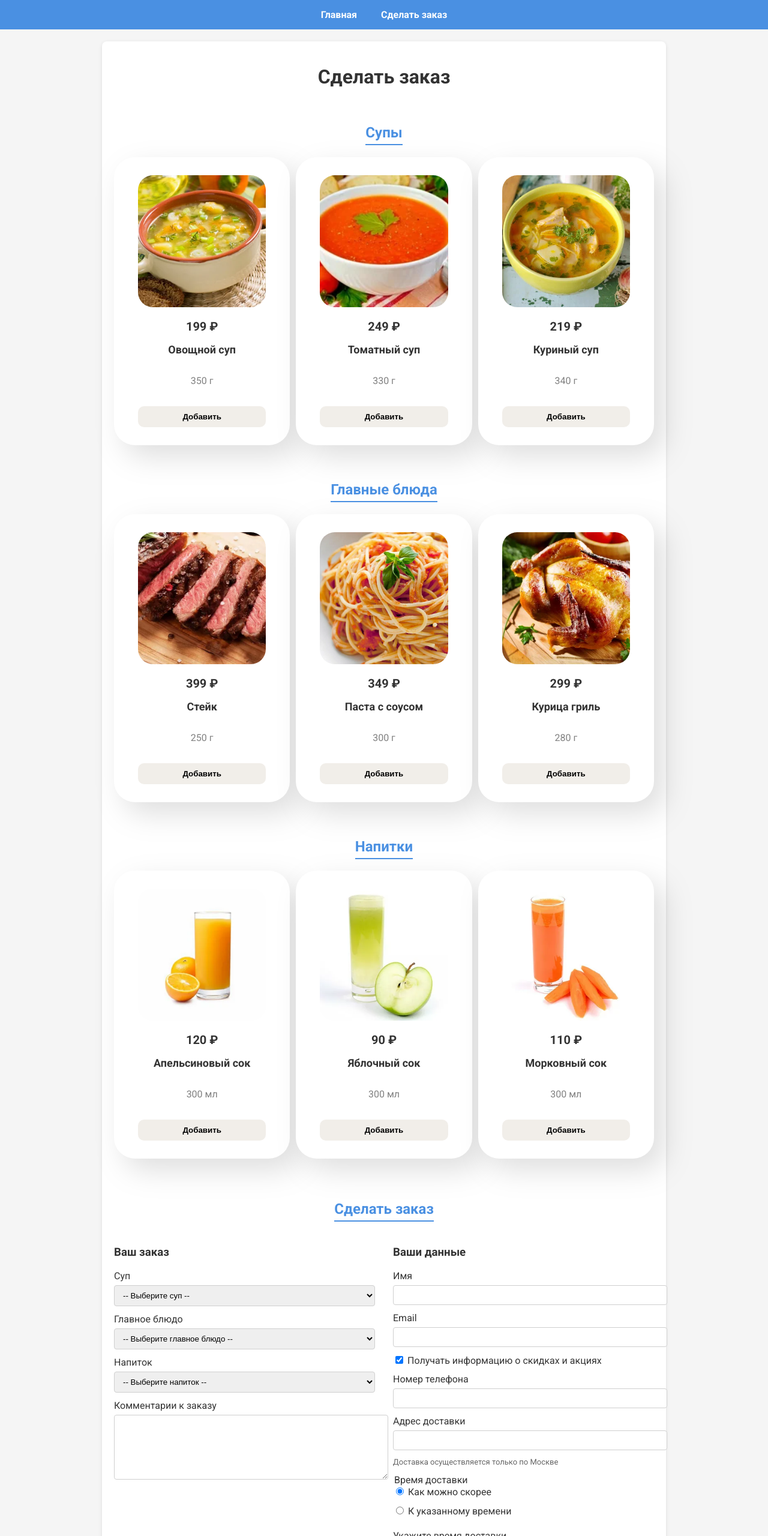
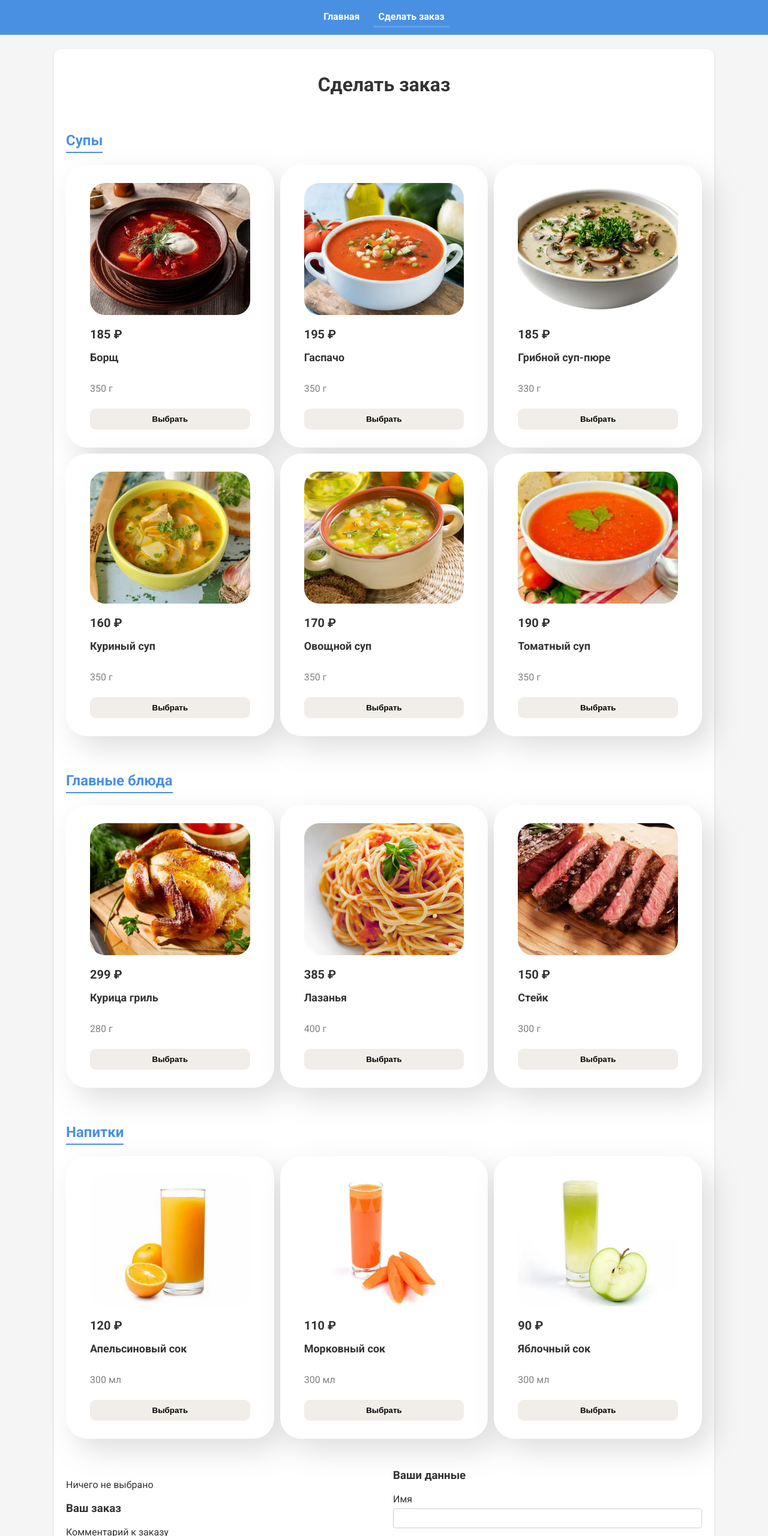
Before and after one commit to Draponoid/site, a plain HTML site: page lunch.html in a window 1280 px wide. Shown: the top 2560 px of the page at 60% size. Drawn offline with Linux system fonts and the light colour scheme.

Commit message:
Add files via upload

```diff
--- /dev/null
+++ b/dishes.js
@@ -0,0 +1,105 @@
+const dishes = [
+    // Супы (category: 'soup') - 6 позиций
+    {
+        keyword: 'borscht',
+        name: 'Борщ',
+        price: 185,
+        category: 'soup',
+        count: '350 г',
+        image: 'soupe4'
+    },
+    {
+        keyword: 'gazpacho',
+        name: 'Гаспачо',
+        price: 195,
+        category: 'soup',
+        count: '350 г',
+        image: 'soupe5'
+    },
+    {
+        keyword: 'mushroom-soup',
+        name: 'Грибной суп-пюре',
+        price: 185,
+        category: 'soup',
+        count: '330 г',
+        image: 'soupe6'
+    },
+    // --- НОВЫЕ СУПЫ С ЗАГЛУШКАМИ ---
+    {
+        keyword: 'vegetable-soup',
+        name: 'Овощной суп',
+        price: 170, // Цена-заглушка
+        category: 'soup',
+        count: '350 г',
+        image: 'soupe1' // Путь к картинке-заглушке
+    },
+    {
+        keyword: 'tomato-soup',
+        name: 'Томатный суп',
+        price: 190, // Цена-заглушка
+        category: 'soup',
+        count: '350 г',
+        image: 'soupe2' // Путь к картинке-заглушке
+    },
+    {
+        keyword: 'chicken-soup',
+        name: 'Куриный суп',
+        price: 160, // Цена-заглушка
+        category: 'soup',
+        count: '350 г',
+        image: 'soupe3' // Путь к картинке-заглушке
+    },
+    // ---
+
+    // Главные блюда (category: 'main')
+    {
+        keyword: 'chicken-grill',
+        name: 'Курица гриль',
+        price: 299,
+        category: 'main',
+        count: '280 г',
+        image: 'food3'
+    },
+    {
+        keyword: 'Steak',
+        name: 'Стейк',
+        price: 150,
+        category: 'main',
+        count: '300 г',
+        image: 'food1'
+    },
+    {
+        keyword: 'lasagna',
+        name: 'Лазанья',
+        price: 385,
+        category: 'main',
+        count: '400 г',
+        image: 'food2'
+    },
+
+    // Напитки (category: 'drink')
+    {
+        keyword: 'apple-juice',
+        name: 'Яблочный сок',
+        price: 90,
+        category: 'drink',
+        count: '300 мл',
+        image: 'drink2'
+    },
+    {
+        keyword: 'carrot-juice',
+        name: 'Морковный сок',
+        price: 110,
+        category: 'drink',
+        count: '300 мл',
+        image: 'drink3'
+    },
+    {
+        keyword: 'orange-juice',
+        name: 'Апельсиновый сок',
+        price: 120,
+        category: 'drink',
+        count: '300 мл',
+        image: 'drink1'
+    }
+];
--- a/lunch.css
+++ b/lunch.css
@@ -9,11 +9,11 @@
   gap: 10px; /* отступ между элементами */
 }
 
-/* Карточка блюда (section>div>div) */
+/* Карточка блюда */
 .food-card {
   background: white;
   border-radius: 35px;
-  padding: 30px 40px; /* 30px сверху/снизу, 40px справа/слева */
+  padding: 30px 40px;
   display: flex;
   flex-direction: column; /* вертикальное направление */
   gap: 12px;
@@ -26,6 +26,23 @@
 }
 
 .food-card:hover { border: 2px solid tomato; transform: translateY(-6px); }
+
+/* Выделение выбранной карточки */
+.food-card.selected {
+  border: 2px solid tomato; /* Рамка, как при :hover */
+  transform: translateY(-6px); /* Сдвиг, как при :hover */
+}
+
+/* При наведении на выбранную карточку сохраняем стиль выделения */
+.food-card.selected:hover {
+  border: 2px solid tomato;
+  transform: translateY(-6px);
+}
+
+/* Дополнительно, для красоты в блоке заказа */
+#order-details p {
+    line-height: 1.4;
+}
 
 /* Изображение внутри карточки */
 .food-card img {
@@ -116,7 +133,7 @@
   .page-title { font-size: 24px; }
 }
 
-/* <=400px: ещё компактнее */
+
 @media (max-width: 400px) {
   .food-card img { height: 180px; }
   .page-title { font-size: 20px; }
--- a/lunch.html
+++ b/lunch.html
@@ -25,136 +25,34 @@
 
   <h1 class="page-title">Сделать заказ</h1>
 
-  <!-- СУПЫ -->
   <section class="food-section" aria-labelledby="soups">
     <h2 id="soups">Супы</h2>
 
     <div class="foods-grid" role="list">
-
-      <div class="food-card" role="listitem">
-        <img src="images/soupe1.webp" alt="Овощной суп">
-        <p class="price">199 ₽</p>
-        <p class="name">Овощной суп</p>
-        <p class="weight">350 г</p>
-        <button>Добавить</button>
       </div>
-
-      <div class="food-card" role="listitem">
-        <img src="images/soupe2.webp" alt="Томатный суп">
-        <p class="price">249 ₽</p>
-        <p class="name">Томатный суп</p>
-        <p class="weight">330 г</p>
-        <button>Добавить</button>
-      </div>
-
-      <div class="food-card" role="listitem">
-        <img src="images/soupe3.webp" alt="Куриный суп">
-        <p class="price">219 ₽</p>
-        <p class="name">Куриный суп</p>
-        <p class="weight">340 г</p>
-        <button>Добавить</button>
-      </div>
-    </div>
   </section>
-
 
   <section class="food-section" aria-labelledby="mains">
     <h2 id="mains">Главные блюда</h2>
 
     <div class="foods-grid" role="list">
-      <div class="food-card" role="listitem">
-        <img src="images/food1.webp" alt="Стейк">
-        <p class="price">399 ₽</p>
-        <p class="name">Стейк</p>
-        <p class="weight">250 г</p>
-        <button>Добавить</button>
       </div>
-
-      <div class="food-card" role="listitem">
-        <img src="images/food2.webp" alt="Паста">
-        <p class="price">349 ₽</p>
-        <p class="name">Паста с соусом</p>
-        <p class="weight">300 г</p>
-        <button>Добавить</button>
-      </div>
-
-      <div class="food-card" role="listitem">
-        <img src="images/food3.webp" alt="Курица гриль">
-        <p class="price">299 ₽</p>
-        <p class="name">Курица гриль</p>
-        <p class="weight">280 г</p>
-        <button>Добавить</button>
-      </div>
-    </div>
   </section>
-
 
   <section class="food-section" aria-labelledby="drinks">
     <h2 id="drinks">Напитки</h2>
 
     <div class="foods-grid" role="list">
-      <div class="food-card" role="listitem">
-        <img src="images/drink1.webp" alt="Апельсиновый сок">
-        <p class="price">120 ₽</p>
-        <p class="name">Апельсиновый сок</p>
-        <p class="weight">300 мл</p>
-        <button>Добавить</button>
       </div>
-
-      <div class="food-card" role="listitem">
-        <img src="images/drink2.webp" alt="Яблочный сок">
-        <p class="price">90 ₽</p>
-        <p class="name">Яблочный сок</p>
-        <p class="weight">300 мл</p>
-        <button>Добавить</button>
-      </div>
-
-      <div class="food-card" role="listitem">
-        <img src="images/drink3.webp" alt="Морковный сок">
-        <p class="price">110 ₽</p>
-        <p class="name">Морковный сок</p>
-        <p class="weight">300 мл</p>
-        <button>Добавить</button>
-      </div>
-    </div>
   </section>
 
-  <!-- Блок "Сделать заказ" (по макету из Word) -->
+
   <section class="order-section">
-    <h2>Сделать заказ</h2>
-
     <form action="https://httpbin.org/post" method="POST" class="order-form">
       <div class="order-left">
         <h3>Ваш заказ</h3>
 
-        <label>Суп
-          <select name="soup">
-            <option value="">-- Выберите суп --</option>
-            <option>Овощной суп</option>
-            <option>Томатный суп</option>
-            <option>Куриный суп</option>
-          </select>
-        </label>
-
-        <label>Главное блюдо
-          <select name="main">
-            <option value="">-- Выберите главное блюдо --</option>
-            <option>Стейк</option>
-            <option>Паста</option>
-            <option>Курица гриль</option>
-          </select>
-        </label>
-
-        <label>Напиток
-          <select name="drink">
-            <option value="">-- Выберите напиток --</option>
-            <option>Апельсиновый сок</option>
-            <option>Яблочный сок</option>
-            <option>Морковный сок</option>
-          </select>
-        </label>
-
-        <label>Комментарии к заказу
+        <label>Комментарий к заказу
           <textarea name="comments" rows="6"></textarea>
         </label>
       </div>
@@ -195,17 +93,19 @@
 
         <div class="order-buttons">
           <button type="reset" class="btn-reset">Сбросить</button>
-          <button type="submit" class="btn-submit">Отправить</button>
+          <button type="submit" class="btn-submit">Заказать</button>
         </div>
       </div>
     </form>
   </section>
-
 </main>
 
 <footer>
-  <p>&copy; 2025 — Ваш ресторан</p>
+  <p>&copy; 2024 Кафе "Ланч"</p>
 </footer>
 
+<script src="dishes.js"></script>
+<script src="render-dishes.js"></script>
+<script src="order-logic.js"></script>
 </body>
 </html>
--- /dev/null
+++ b/order-logic.js
@@ -0,0 +1,136 @@
+// Этот скрипт выполняется синхронно сразу после render-dishes.js,
+// гарантируя, что все карточки уже есть в DOM.
+
+// Хранение выбранных блюд: { soup: dishObject, main: dishObject, drink: dishObject }
+const selectedDishes = {};
+
+// DOM-элементы для обновления
+const orderDetailsDiv = document.getElementById('order-details');
+const totalCostDiv = document.getElementById('total-cost');
+const totalPriceValueP = document.getElementById('total-price-value');
+const orderForm = document.querySelector('.order-form');
+const foodCards = document.querySelectorAll('.food-card');
+const resetButton = document.querySelector('.btn-reset');
+
+// Категории для отображения в блоке заказа
+const categoryTitles = {
+    soup: 'Суп',
+    main: 'Главное блюдо',
+    drink: 'Напиток',
+};
+
+/**
+ * Обновляет блок "Ваш заказ" и подсчитывает итоговую стоимость.
+ */
+function updateOrderDetails() {
+    let totalCost = 0;
+    let orderHtml = '';
+    const isAnyDishSelected = Object.keys(selectedDishes).some(key => selectedDishes[key]);
+
+    if (!isAnyDishSelected) {
+        orderDetailsDiv.innerHTML = '<p>Ничего не выбрано</p>';
+        totalCostDiv.style.display = 'none';
+        totalPriceValueP.textContent = '';
+        return;
+    }
+
+    totalCostDiv.style.display = 'block';
+
+    // 1. Обновление списка выбранных блюд по категориям
+    Object.keys(categoryTitles).forEach(category => {
+        const dish = selectedDishes[category];
+        const categoryTitle = categoryTitles[category];
+
+        orderHtml += `<p style="margin: 6px 0;"><strong>${categoryTitle}</strong></p>`;
+
+        if (dish) {
+            orderHtml += `<p style="margin: 0 0 10px 0;">${dish.name} ${dish.price}₽</p>`;
+            totalCost += dish.price;
+        } else {
+            const noDishMessage = (category === 'drink') ? 'Напиток не выбран' : 'Блюдо не выбрано';
+            orderHtml += `<p style="margin: 0 0 10px 0; color: #999;">${noDishMessage}</p>`;
+        }
+    });
+
+    orderDetailsDiv.innerHTML = orderHtml;
+
+    // 2. Обновление итоговой стоимости
+    totalPriceValueP.textContent = `${totalCost}₽`;
+}
+
+/**
+ * Добавляет скрытые поля с ключевыми словами для отправки формы
+ */
+function updateHiddenFields() {
+    // Удаляем предыдущие скрытые поля
+    orderForm.querySelectorAll('input[name^="selected_"]').forEach(input => input.remove());
+
+    // Добавляем новые скрытые поля
+    Object.keys(selectedDishes).forEach(category => {
+        const dish = selectedDishes[category];
+        if (dish) {
+            const hiddenInput = document.createElement('input');
+            hiddenInput.type = 'hidden';
+            hiddenInput.name = `selected_${category}`;
+            hiddenInput.value = dish.keyword; // Отправляем keyword
+            orderForm.appendChild(hiddenInput);
+        }
+    });
+}
+
+// Инициализация
+updateOrderDetails();
+updateHiddenFields();
+
+// Обработчик клика на кнопку "Выбрать"
+foodCards.forEach(card => {
+    // Ищем кнопку внутри каждой карточки
+    const selectButton = card.querySelector('button');
+
+    if (selectButton) {
+        selectButton.addEventListener('click', () => {
+            const dishKeyword = card.getAttribute('data-dish');
+            const selectedDish = dishes.find(d => d.keyword === dishKeyword);
+
+            if (!selectedDish) return;
+
+            const category = selectedDish.category;
+
+            // 1. Снятие выделения с предыдущего выбранного блюда в этой категории
+            const prevSelectedDish = selectedDishes[category];
+            if (prevSelectedDish) {
+                const prevCard = document.querySelector(`.food-card[data-dish="${prevSelectedDish.keyword}"]`);
+                if (prevCard) {
+                    prevCard.classList.remove('selected');
+                }
+            }
+
+            // 2. Обновление выбранного блюда и выделение новой карточки
+            selectedDishes[category] = selectedDish;
+            card.classList.add('selected');
+
+            // 3. Обновление секции "Ваш заказ" и стоимости
+            updateOrderDetails();
+
+            // 4. Обновление скрытых полей для отправки
+            updateHiddenFields();
+        });
+    }
+});
+
+// Обработчик для кнопки сброса формы (Reset)
+if (resetButton) {
+    resetButton.addEventListener('click', () => {
+        // Очистка выбранных блюд
+        Object.keys(selectedDishes).forEach(key => delete selectedDishes[key]);
+
+        // Снятие выделения со всех карточек
+        document.querySelectorAll('.food-card.selected').forEach(card => {
+            card.classList.remove('selected');
+        });
+
+        // Обновление секции заказа
+        updateOrderDetails();
+        updateHiddenFields();
+    });
+}
--- a/print.css
+++ b/print.css
@@ -1,4 +1,3 @@
-/* Стиль печати: убрать декоративные элементы, оставить содержимое */
 
 /* Убрать меню, кнопки, тени, футер */
 nav, button, .order-buttons { display: none !important; }
--- /dev/null
+++ b/render-dishes.js
@@ -0,0 +1,65 @@
+// Этот скрипт выполняется синхронно, создавая карточки блюд.
+
+// 1. Сортировка блюд по имени в алфавитном порядке
+const sortedDishes = [...dishes].sort((a, b) => {
+    return a.name.localeCompare(b.name);
+});
+
+// Оптимизированные селекторы для контейнеров
+const categories = {
+    // Ищем .foods-grid внутри секции с соответствующим ID
+    soup: document.querySelector('#soups').closest('.food-section').querySelector('.foods-grid'),
+    main: document.querySelector('#mains').closest('.food-section').querySelector('.foods-grid'),
+    drink: document.querySelector('#drinks').closest('.food-section').querySelector('.foods-grid'),
+};
+
+/**
+ * Создает HTML-элемент карточки блюда.
+ */
+function createDishCard(dish) {
+    const card = document.createElement('div');
+    card.classList.add('food-card');
+    card.setAttribute('role', 'listitem');
+    card.setAttribute('data-dish', dish.keyword); // data-атрибут для логики заказа
+
+    // Путь к изображению: images/[category]/[keyword].webp
+    const imagePath = `images/${dish.image}.webp`;
+
+    card.innerHTML = `
+        <img src="${imagePath}" alt="${dish.name}">
+        <p class="price">${dish.price} ₽</p>
+        <p class="name">${dish.name}</p>
+        <p class="weight">${dish.count}</p>
+        <button type="button">Выбрать</button>
+    `;
+
+    return card;
+}
+
+// 2. Перебор массива и добавление карточек
+sortedDishes.forEach(dish => {
+    const targetGrid = categories[dish.category];
+    if (targetGrid) {
+        const card = createDishCard(dish);
+        targetGrid.appendChild(card);
+    }
+});
+
+// 3. Подготовка DOM для динамического блока заказа
+const orderLeft = document.querySelector('.order-left');
+if (orderLeft) {
+    // Удаляем статичные select-элементы
+    orderLeft.querySelectorAll('select[name="soup"], select[name="main"], select[name="drink"]').forEach(select => {
+        select.remove();
+    });
+
+    // Добавляем DOM-элементы для динамического отображения выбранных блюд и стоимости
+    orderLeft.insertAdjacentHTML('afterbegin', `
+        <div id="order-details">
+            </div>
+        <div id="total-cost" style="display: none; margin-top: 15px; padding-top: 15px; border-top: 1px solid #ccc;">
+            <p><strong>Стоимость заказа</strong></p>
+            <p id="total-price-value" style="font-size: 1.2em; font-weight: bold;"></p>
+        </div>
+    `);
+}
--- a/style.css
+++ b/style.css
@@ -1,42 +1,60 @@
+/* Общая верстка: чтобы футер был внизу */
+* { box-sizing: border-box; }
+html,body { height: 100%; }
 body {
   margin: 0;
   font-family: 'Roboto', sans-serif;
   background-color: #f5f5f5;
   color: #333;
+  display: flex;
+  flex-direction: column;
+  min-height: 100vh;
 }
 
-
+/* header/nav — flex */
 header {
   background: #4a90e2;
-  padding: 15px 0;
+}
+nav {
+  max-width: 1100px;
+  margin: 0 auto;
+  padding: 12px 20px;
 }
 nav ul {
   list-style: none;
   display: flex;
+  gap: 15px;            /* отступ для флексов: 15px */
+  flex-wrap: wrap;      /* разрешить перенос */
   justify-content: center;
   margin: 0;
   padding: 0;
 }
-nav ul li { margin: 0 20px; }
+nav ul li { }
 nav ul li a {
   color: white;
   text-decoration: none;
-  font-weight: bold;
-  transition: opacity 0.3s;
+  font-weight: 700;
+  padding: 6px 8px;
+  transition: opacity .2s, color .2s;
+  display: inline-block;
 }
-nav ul li a:hover { opacity: 0.7; }
+nav ul li a:hover { opacity: 0.85; color: #e6f5ff; }
+nav ul li a.active { color: #ffffff; border-bottom: 3px solid rgba(255,255,255,0.15); }
 
+/* Главный контейнер */
 main {
-  max-width: 900px;
-  margin: 20px auto;
+  max-width: 1100px;
+  margin: 24px auto;
   padding: 20px;
   background: white;
-  border-radius: 8px;
-  box-shadow: 0 2px 6px rgba(0,0,0,0.1);
+  border-radius: 10px;
+  box-shadow: 0 2px 6px rgba(0,0,0,0.08);
+  flex: 1 0 auto;
 }
+
+/* Секции */
 section {
   margin-bottom: 40px;
-  text-align: center;
 }
 h2 {
   color: #4a90e2;
@@ -45,11 +63,9 @@ h2 {
   padding-bottom: 5px;
 }
 
-
-img {
-  max-width: 100%;
-  border-radius: 8px;
-}
+/* Галерея и таблицы */
+img { max-width: 100%; display: block; }
+.gallery-container { text-align: center; }
 table {
   width: 100%;
   border-collapse: collapse;
@@ -60,22 +76,19 @@ table th, table td {
   padding: 10px;
   text-align: center;
 }
-table th {
-  background: #4a90e2;
-  color: white;
-}
+table th { background: #4a90e2; color: white; }
 
+/* Футер */
 footer {
-  background: #4a90e2;
+  background: #0b0b0b;
   color: white;
   text-align: center;
-  padding: 20px 0;
+  padding: 14px 20px;
+  margin-top: 20px;
 }
-footer h2 { color: white; border: none; margin-bottom: 10px; }
-footer a { color: white; text-decoration: none; font-weight: bold; }
-footer a:hover { text-decoration: underline; }
+footer .footer-call { background: #000; padding: 10px 20px; margin: 0; }
 
-
+/* Форма обратной связи */
 .feedback-form {
   display: flex;
   flex-direction: column;
@@ -110,50 +123,34 @@ footer a:hover { text-decoration: underline; }
   font-weight: bold;
   transition: background 0.3s;
 }
-.feedback-form button:hover {
-  background: #3a7bc8;
-}
+.feedback-form button:hover { background: #3a7bc8; }
 
-
+/* Аутентификация (оставляем, но исправляем мелкие ошибки) */
 .auth-section {
   background: url('images/bg.jpg') no-repeat center center/cover;
-  min-height: 100vh;
   display: flex;
   justify-content: center;
   align-items: center;
-  margin-top: 40 px;
+  margin-top: 40px;
   border-radius: 10px;
   box-shadow: 0 2px 8px rgba(0,0,0,0.1);
+  padding: 20px;
 }
 .auth-container {
-  background: rgba(255,255,255,0.9);
-  padding: 40px;
+  background: rgba(255,255,255,0.95);
+  padding: 24px;
   border-radius: 10px;
-  box-shadow: 0 4px 10px rgba(0,0,0,0.2);
+  box-shadow: 0 4px 10px rgba(0,0,0,0.08);
 }
-.auth-form {
-  display: flex;
-  flex-direction: column;
-  gap: 15px;
-  width: 300px;
-  text-align: left;
+.auth-form { display: flex; flex-direction: column; gap: 12px; width: 100%; max-width: 320px; }
+
+/* Мелкие отклики */
+a { transition: color .15s; }
+a:hover { color: #e6f5ff; }
+
+/* Медиазапрос: таблица на главной (<=400px) */
+@media (max-width: 400px) {
+  table, table th, table td { font-size: 12px; }
+  nav ul { gap: 8px; }
+  nav ul li a { font-size: 14px; padding: 6px; }
 }
-.auth-form input[type="text"],
-.auth-form input[type="password"] {
-  width: 100%;
-  padding: 10px;
-  border: 1px solid #ccc;
-  border-radius: 6px;
-}
-.auth-form button {
-  background: #4a90e2;
-  color: white;
-  border: none;
-  padding: 10px;
-  border-radius: 6px;
-  cursor: pointer;
-  font-weight: bold;
-}
-.auth-form button:hover {
-  background: #3a7bc8;
-}
```
Also changed, not shown: site.html (added, +133 -0 lines).
